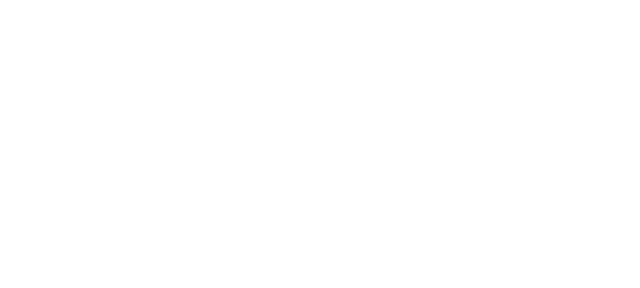
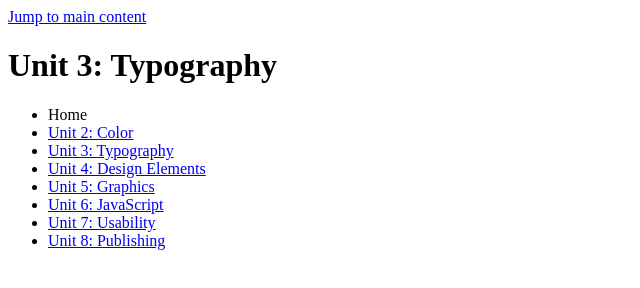
Before and after one commit to aibarra10/portfolio_armandoibarra, a plain HTML site: page designelements.html in a window 1280 px wide. Shown: the whole page, without its empty margins (0-640 px from the left). Drawn offline with Linux system fonts and the light colour scheme.

Commit message:
added work to my other files

```diff
--- a/designelements.html
+++ b/designelements.html
@@ -4,7 +4,26 @@
     <meta charset ="utf-8">
     <title>unit 4:designelements</title>
   <head>
-  <body>
-    <!-- The content of your web page will go here-->
-  </body>
+    <body>
+      <div>
+        <a href='#main'>Jump to main content</a>
+      </div>
+      <h1>Unit 3: Typography</h1>
+      <nav>
+        <ul>
+          <li>Home</li>
+          <li><a href="color.html">Unit 2: Color</a></li>
+          <li><a href="typography.html">Unit 3: Typography</a></li>
+          <li><a href="designelements.html">Unit 4: Design Elements</a></li>
+          <li><a href="graphics.html">Unit 5: Graphics</a></li>
+          <li><a href="javaScript.html">Unit 6: JavaScript</a></li>
+          <li><a href="usability.html">Unit 7: Usability</a></li>
+          <li><a href="publishing.html">Unit 8: Publishing</a></li>
+        </ul>
+      </nav><br>
+
+     <main id="main">
+
+     </main>
+    </body>
 </html>
```
Also changed, not shown: graphics.html (+22 -3 lines), publishing.html (+22 -3 lines), scripting.html (+22 -3 lines), usability.html (+22 -3 lines).
